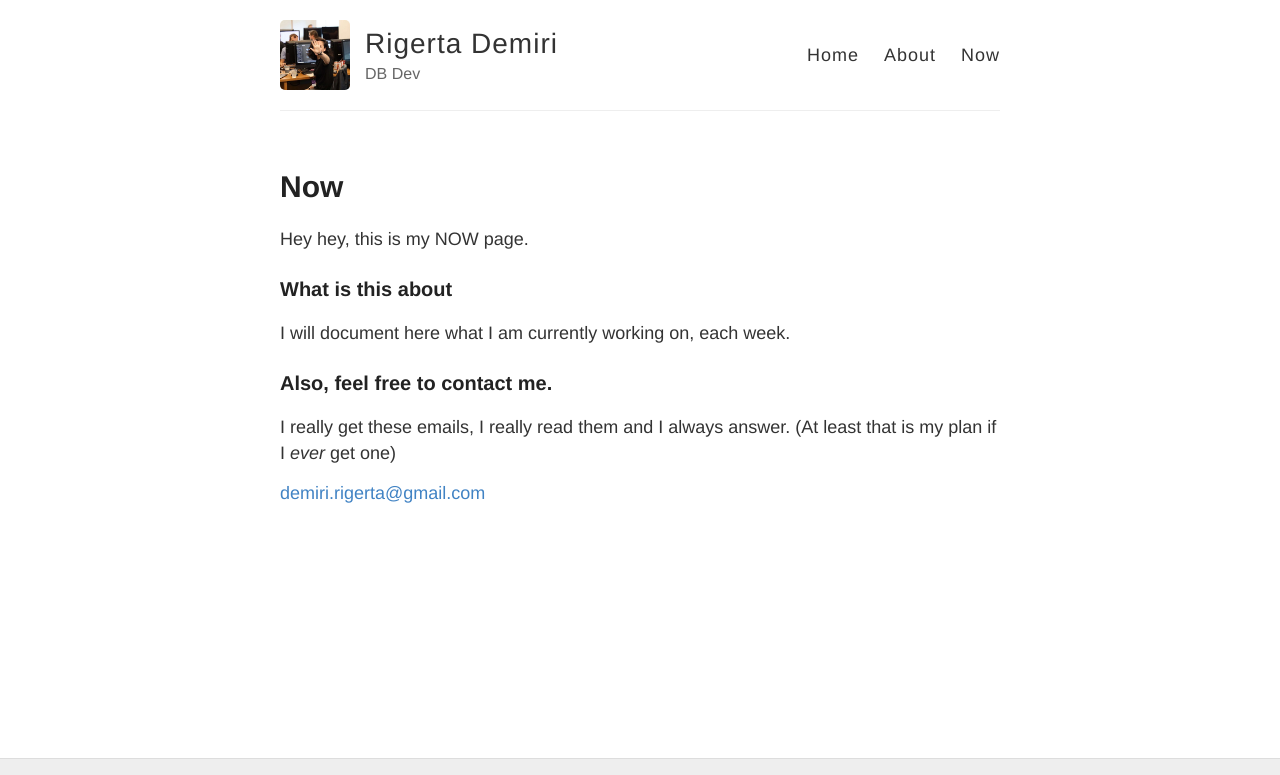
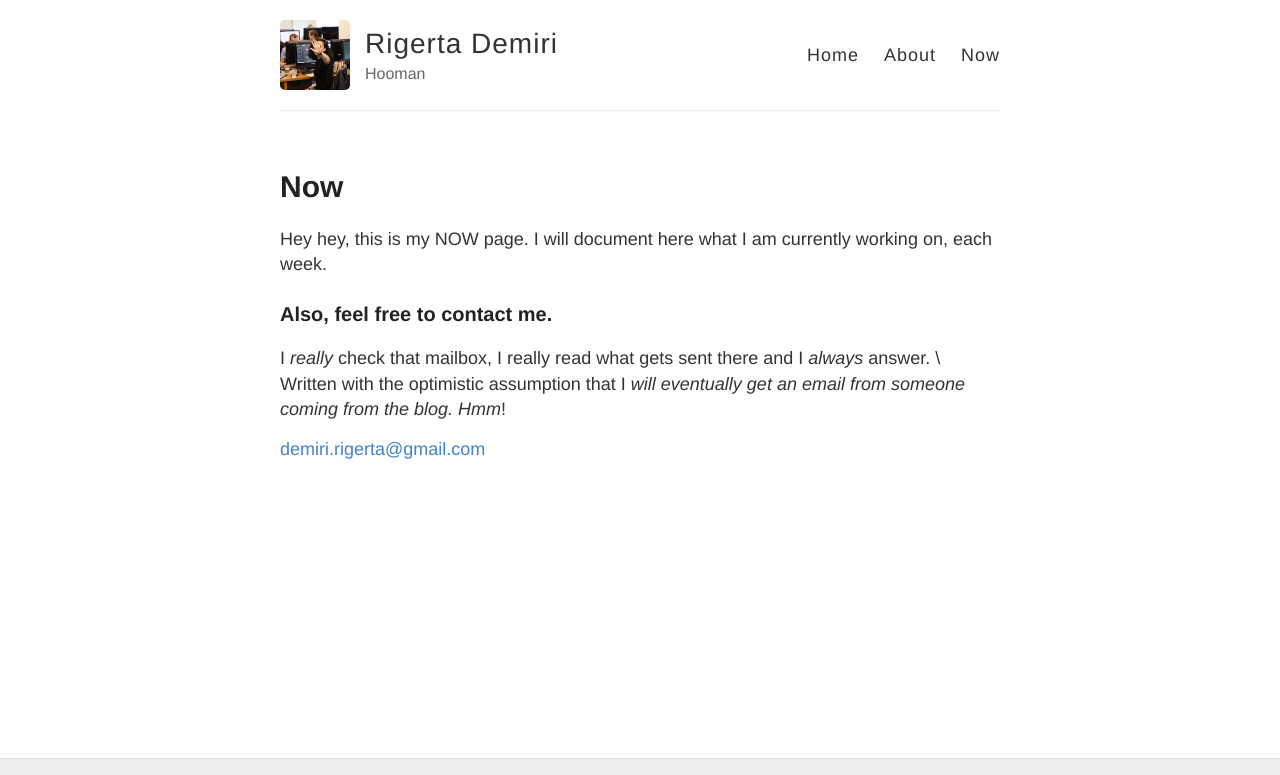
Before and after one commit to rigerta/rigerta.github.io, a Jekyll site: the page built from now.md, in a window 1280 px wide, cut to the strip 0-775 px from the top of the page. Built offline with Jekyll 4.4.1, drawn with Linux system fonts in a browser that asks for light colours.

Commit message:
Updated the description to what I really am, a hooman!

```diff
--- a/_config.yml
+++ b/_config.yml
@@ -6,7 +6,7 @@
 name: Rigerta Demiri
 
 # Short bio or description (displayed in the header)
-description: DB Dev
+description: Hooman
 #Database Developer with a passion for ML and AI
 
 # URL of your avatar or profile pic (you could use your GitHub profile pic)
--- a/now.md
+++ b/now.md
@@ -5,13 +5,10 @@ permalink: /now/
 ---
 
 Hey hey, this is my NOW page.
-
-### What is this about
-
 I will document here what I am currently working on, each week.
 
 ### Also, feel free to contact me.
-I really get these emails, I really read them and I always answer.
-(At least that is my plan if I *ever* get one)
+
+I *really* check that mailbox, I really read what gets sent there and I *always* answer. \ Written with the optimistic assumption that I *will eventually get an email from someone coming from the blog. Hmm*!
 
 [demiri.rigerta@gmail.com](mailto: demiri.rigerta@gmail.com)
```
